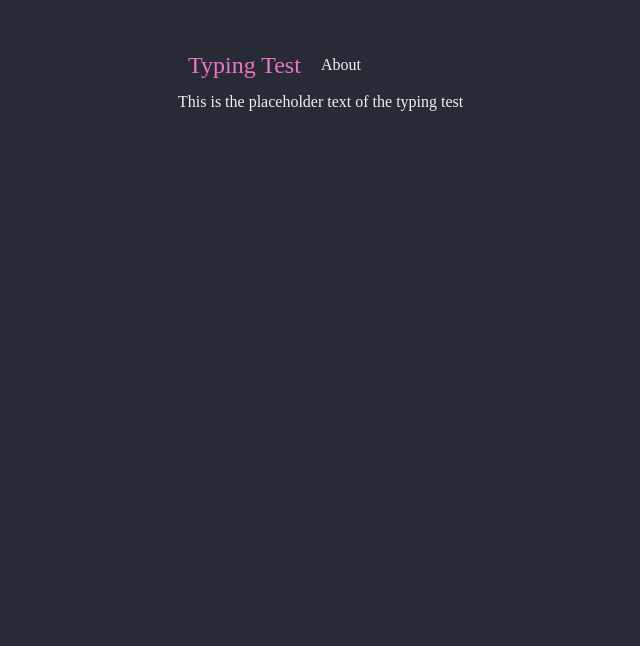
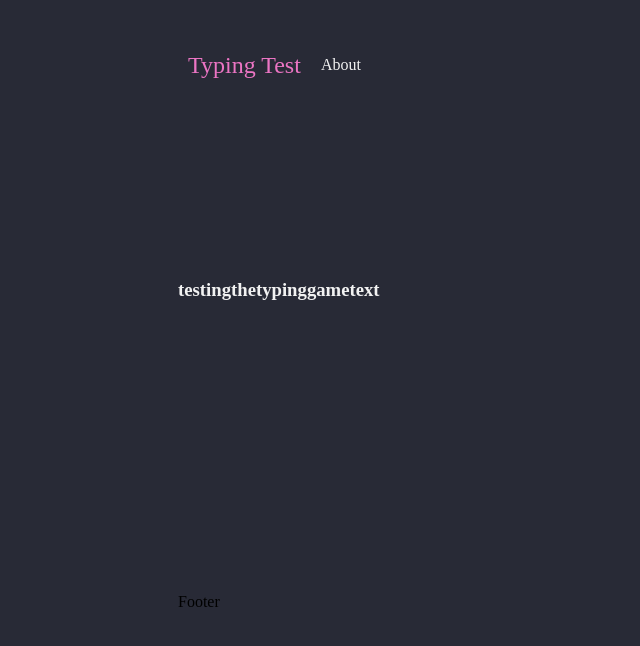
Before and after one commit to jovark/taipo, a Next.js app in the folder frontend/: page / in a window 1280 px wide. Shown: the top 646 px of the page, without its empty margins (12-652 px from the left). Built offline with nearby package versions, Linux system fonts and the light colour scheme.

Commit message:
basic template

```diff
--- /dev/null
+++ b/frontend/components/Footer.tsx
@@ -0,0 +1,7 @@
+import styles from '../styles/Footer.module.css';
+
+const Footer = () => {
+    return <footer className={styles.footer}>Footer</footer>;
+};
+
+export default Footer;
--- a/frontend/components/Layout.tsx
+++ b/frontend/components/Layout.tsx
@@ -1,6 +1,7 @@
-import Nav from "./Nav";
-import Meta from "./Meta";
-import styles from "../styles/Layout.module.css";
+import Nav from './Nav';
+import Meta from './Meta';
+import styles from '../styles/Layout.module.css';
+import Footer from './Footer';
 
 type Props = {
     children: any;
@@ -13,6 +14,7 @@ const Layout = ({ children }: Props) => {
             <div className={styles.container}>
                 <Nav />
                 <main className={styles.main}>{children}</main>
+                <Footer />
             </div>
         </>
     );
--- a/frontend/components/Text.tsx
+++ b/frontend/components/Text.tsx
@@ -1,9 +1,18 @@
-import styles from "../styles/Text.module.css";
+import styles from '../styles/Text.module.css';
 
-const Text = () => {
+type Props = {
+    words: string[];
+};
+
+const Text = ({ words }: Props) => {
     return (
         <div className={styles.text}>
-            This is the placeholder text of the typing test
+            {words.map((word) => (
+                <h3 key={word}>{word}</h3>
+            ))}
+            <div className='word'>
+                <div className='letter'></div>
+            </div>
         </div>
     );
 };
--- a/frontend/pages/_app.tsx
+++ b/frontend/pages/_app.tsx
@@ -2,7 +2,7 @@ import type { AppProps } from "next/app";
 import Layout from "../components/Layout";
 import "../styles/globals.css";
 
-function MyApp({ Component, pageProps }: AppProps) {
+function TypingTest({ Component, pageProps }: AppProps) {
     return (
         <Layout>
             <Component {...pageProps} />
@@ -10,4 +10,4 @@ function MyApp({ Component, pageProps }: AppProps) {
     );
 }
 
-export default MyApp;
+export default TypingTest;
--- a/frontend/pages/index.tsx
+++ b/frontend/pages/index.tsx
@@ -1,8 +1,10 @@
-import type { NextPage } from "next";
-import Text from "../components/Text";
+import type { NextPage } from 'next';
+import Text from '../components/Text';
 
 const Home: NextPage = () => {
-    return <Text></Text>;
+    const words: string[] = ['testing', 'the', 'typing', 'game', 'text'];
+
+    return <Text words={words}></Text>;
 };
 
 export default Home;
--- /dev/null
+++ b/frontend/placeholder-words.json
@@ -0,0 +1,3 @@
+{
+    "words": [""]
+}
--- /dev/null
+++ b/frontend/styles/Footer.module.css
@@ -0,0 +1,3 @@
+.footer {
+    margin-top: 100px;
+}
--- a/frontend/styles/Layout.module.css
+++ b/frontend/styles/Layout.module.css
@@ -5,6 +5,7 @@
 }
 
 .main {
+    color: #f2f2f2;
+    display: flex;
     flex-direction: column;
-    color: #f2f2f2;
 }
--- a/frontend/styles/Text.module.css
+++ b/frontend/styles/Text.module.css
@@ -1,2 +1,5 @@
 .text {
+    min-height: 50vh;
+    display: flex;
+    align-items: center;
 }
```
